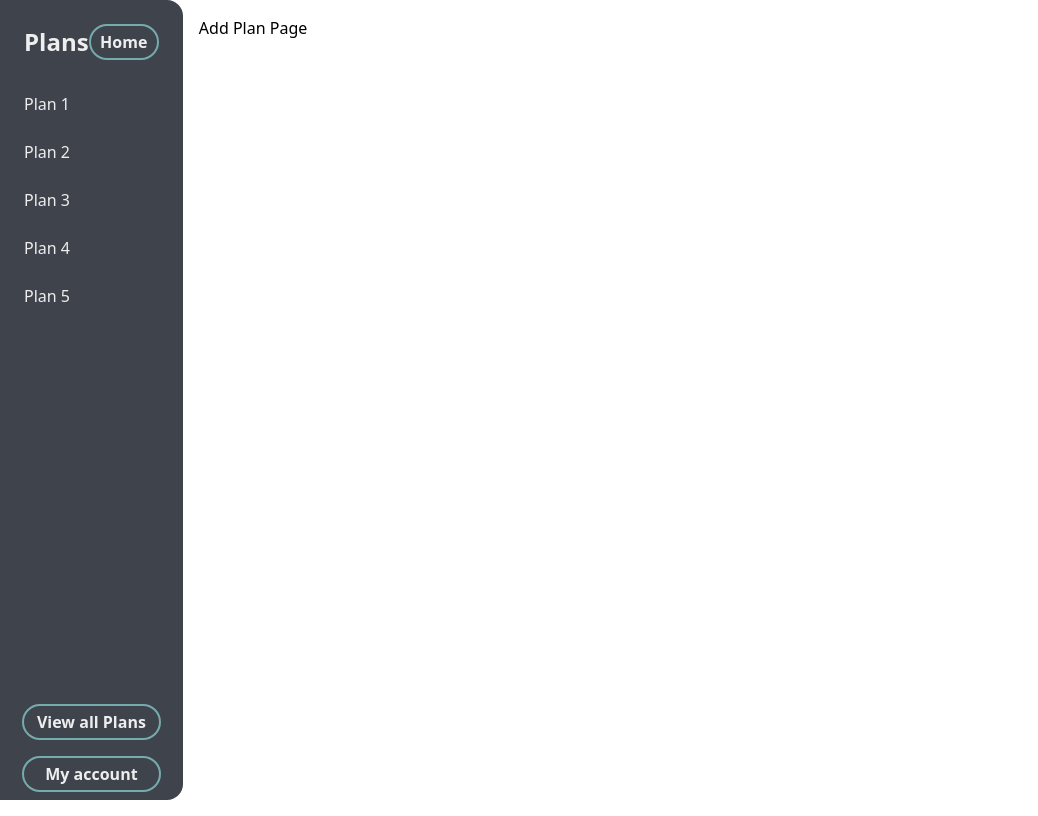
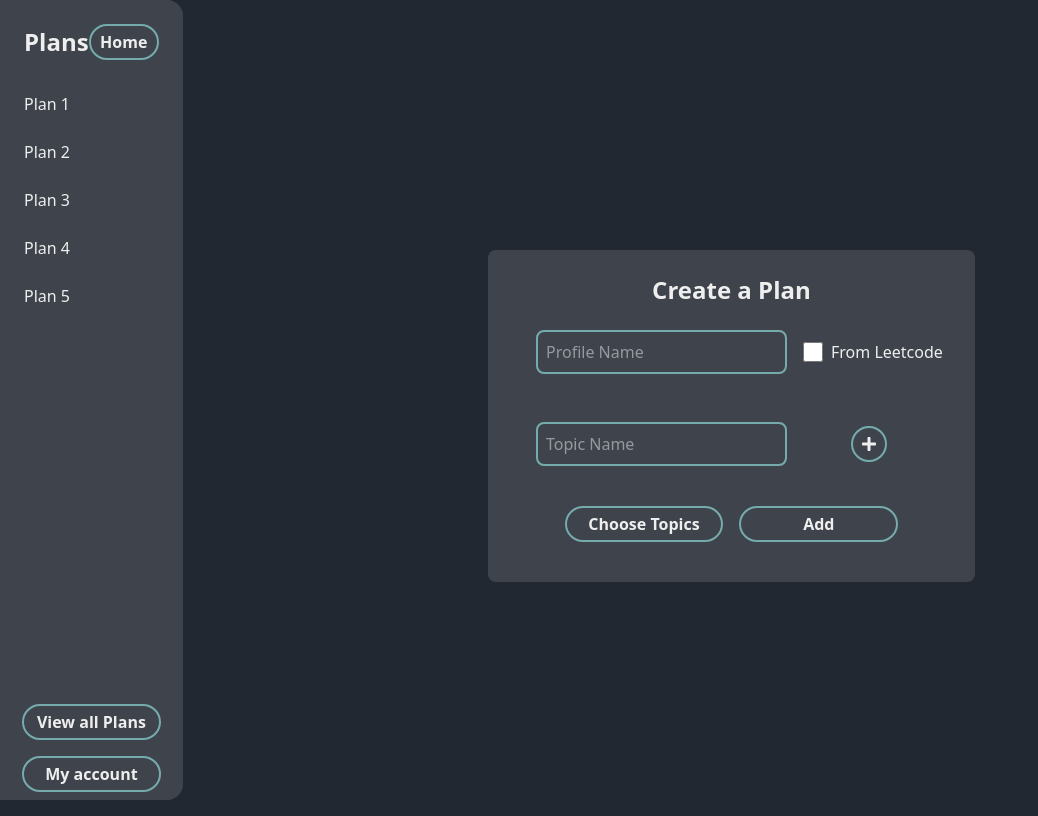
Before and after one commit to DanLaurentiu1/a2cl, a Next.js app: page /plans/add in a window 1280 px wide. Shown: the whole page, without its empty margins (0-1038 px from the left). Built offline with nearby package versions, Linux system fonts and the light colour scheme.

Commit message:
add support for react flow

```diff
--- a/app/(dashboard)/layout.tsx
+++ b/app/(dashboard)/layout.tsx
@@ -20,12 +20,10 @@ export default function RootLayout({
   return (
     <html lang="en">
       <body
-        className={`${geistSans.variable} ${geistMono.variable} antialiased`}
+        className={`bg-darkgrey ${geistSans.variable} ${geistMono.variable} antialiased`}
       >
         <div className="flex h-screen">
-          {/* Card on the left side */}
           <SidePannel />
-          {/* Main content */}
           <div className="flex-1 p-4">{children}</div>
         </div>
       </body>
--- a/app/(dashboard)/page.tsx
+++ b/app/(dashboard)/page.tsx
@@ -1,9 +1,15 @@
-import CreatePlan from "../ui/dashboard/CreatePlan";
+import Link from "next/link";
 
 export default function Home() {
   return (
-    <div className="">
-      <CreatePlan></CreatePlan>
+    <div className="flex flex-col h-screen justify-center items-center">
+      <p className="text-4xl font-bold mb-8 text-white">Create a new Plan?</p>
+      <Link
+        className="text-white w-1/2 bg-darkgrey p-1 rounded-3xl border-2 border-lightgreen font-semibold flex items-center justify-center hover:border-orange transition-all duration-200"
+        href="/plans/add"
+      >
+        Add Plan
+      </Link>
     </div>
   );
 }
--- a/app/(dashboard)/plans/[id]/page.tsx
+++ b/app/(dashboard)/plans/[id]/page.tsx
@@ -1,3 +1,18 @@
-export default function Page() {
-  return <p>Specific Plan Page</p>;
+"use client";
+import { plans } from "@/app/domain/data";
+import PlanGraph from "./PlanGraph";
+import { use } from "react";
+
+export default function PlanPage({
+  params,
+}: {
+  params: Promise<{ id: string }>;
+}) {
+  const { id } = use(params);
+  const plan = plans.find((plan) => plan.id === Number(id));
+  return (
+    <div className="w-full h-full p-6 rounded-lg items-center">
+      {PlanGraph(plan)}
+    </div>
+  );
 }
--- a/app/(dashboard)/plans/add/page.tsx
+++ b/app/(dashboard)/plans/add/page.tsx
@@ -1,3 +1,47 @@
-export default function Page() {
-  return <p>Add Plan Page</p>;
+import Link from "next/link";
+import { FaPlus } from "react-icons/fa";
+
+export default function AddPage() {
+  return (
+    <div className="flex h-screen rounded-lg justify-center items-center">
+      <div className="flex flex-col bg-lightgrey p-6 rounded-lg items-center">
+        <p className="text-white text-2xl font-semibold">Create a Plan</p>
+        <div className="flex p-2 rounded-lg items-center">
+          <input
+            type="text"
+            placeholder="Profile Name"
+            className="p-2 m-4 border-2 border-lightgreen rounded-lg text-white"
+          />
+          <label className="flex items-center gap-2">
+            <input type="checkbox" className="w-5 h-5" />
+            <span className="text-white">From Leetcode</span>
+          </label>
+        </div>
+        <div className="flex p-2 w-full gap-12 rounded-lg items-center">
+          <input
+            type="text"
+            placeholder="Topic Name"
+            className="p-2 m-4 border-2 border-lightgreen rounded-lg text-white"
+          />
+          <button className="flex items-center justify-center w-9 h-9 text-white rounded-full border-2 border-lightgreen hover:border-orange transition-all duration-200">
+            <FaPlus className="text-base" />
+          </button>
+        </div>
+        <div className="flex p-4 w-5/6 gap-4 rounded-lg items-center">
+          <Link
+            className="text-white w-5/6 bg-lightgrey p-1 rounded-3xl border-2 border-lightgreen font-semibold flex items-center justify-center hover:border-orange transition-all duration-200"
+            href="/plans"
+          >
+            Choose Topics
+          </Link>
+          <Link
+            className="text-white w-5/6 bg-lightgrey p-1 rounded-3xl border-2 border-lightgreen font-semibold flex items-center justify-center hover:border-orange transition-all duration-200"
+            href="/plans"
+          >
+            Add
+          </Link>
+        </div>
+      </div>
+    </div>
+  );
 }
--- a/app/(dashboard)/plans/page.tsx
+++ b/app/(dashboard)/plans/page.tsx
@@ -1,3 +1,11 @@
-export default function Page() {
-  return <p>Plans page</p>;
+import Link from "next/link";
+import { plans } from "../../domain/data";
+import PlanCard from "@/app/ui/plans/PlanCard";
+
+export default function AllPlans() {
+  return (
+    <div className="p-8 grid grid-cols-4 gap-32">
+      {plans.map((plan) => PlanCard(plan))}
+    </div>
+  );
 }
--- a/app/domain/Plan.ts
+++ b/app/domain/Plan.ts
@@ -1,11 +1,13 @@
 import { Problem } from "./Problem";
 import { Profile } from "./Profile";
+import { Topic } from "./Topic";
 
 export class Plan {
   private _id: number;
   private _title: string;
   private _profile: Profile;
   private _problems: Array<[boolean, Problem]>;
+  private _topics: Set<Topic>;
 
   constructor(
     id: number,
@@ -17,6 +19,18 @@ export class Plan {
     this._title = title;
     this._profile = profile;
     this._problems = problems;
+    this._topics = new Set();
+    this.initializeTopicSet();
+  }
+
+  public initializeTopicSet() {
+    for (let i = 0; i < this._problems.length; i++) {
+      const [isDone, problem] = this._problems[i];
+      for (let j = 0; j < problem.topics.length; j++) {
+        const topic: Topic = problem.topics[j];
+        this._topics.add(topic);
+      }
+    }
   }
 
   public get id(): number {
@@ -60,7 +74,11 @@ export class Plan {
     this._problems = newProblems;
   }
 
-  public updateProblemDone(id: bigint) {
+  public get topics(): Set<Topic> {
+    return this._topics;
+  }
+
+  public updateProblemDone(id: number) {
     for (let i = 0; i < this._problems.length; i++) {
       const [isDone, problem] = this._problems[i];
       if (problem.id === id) {
@@ -69,6 +87,18 @@ export class Plan {
       }
     }
   }
+
+  public getPercentageCompleted(): number {
+    let counter: number = 0;
+    for (let i = 0; i < this._problems.length; i++) {
+      const [isDone, problem] = this._problems[i];
+      if (isDone === true) {
+        counter += 1;
+      }
+    }
+    return (counter / this._problems.length) * 100;
+  }
+
   public toString(): string {
     return `Plan(id:${this._id}, title:${this._title}, profile:${this._profile}, problems:${this._problems})`;
   }
--- a/app/domain/Problem.ts
+++ b/app/domain/Problem.ts
@@ -21,24 +21,24 @@ export class Problem {
     this._acceptanceRate = acceptanceRate;
   }
 
-  public get id(): bigint {
-    return this.id;
+  public get id(): number {
+    return this._id;
   }
 
   public get name(): string {
-    return this.name;
+    return this._name;
   }
 
-  public get topics(): string {
-    return this.topics;
+  public get topics(): Array<Topic> {
+    return this._topics;
   }
 
-  public get difficulty(): string {
-    return this.difficulty;
+  public get difficulty(): 0 | 1 | 2 {
+    return this._difficulty;
   }
 
-  public get acceptanceRate(): string {
-    return this.acceptanceRate;
+  public get acceptanceRate(): number {
+    return this._acceptanceRate;
   }
 
   public set id(newId: number) {
--- a/app/domain/data.ts
+++ b/app/domain/data.ts
@@ -56,35 +56,35 @@ const profile1: Profile = new Profile(1, "Profile 1", proficiencies1, true);
 const profile2: Profile = new Profile(2, "Profile 2", proficiencies2, true);
 
 const plan1: Plan = new Plan(1, "Plan 1", profile1, [
-  [false, problem1],
-  [false, problem2],
+  [true, problem1],
+  [true, problem2],
   [false, problem3],
 ]);
 
 const plan2: Plan = new Plan(2, "Plan 2", profile2, [
   [false, problem1],
-  [false, problem3],
+  [true, problem3],
   [false, problem5],
   [false, problem6],
 ]);
 
 const plan3: Plan = new Plan(3, "Plan 3", profile2, [
-  [false, problem1],
-  [false, problem3],
-  [false, problem4],
-  [false, problem5],
+  [true, problem1],
+  [true, problem3],
+  [true, problem4],
+  [true, problem5],
   [false, problem6],
 ]);
 
 const plan4: Plan = new Plan(4, "Plan 4", profile1, [
-  [false, problem1],
-  [false, problem6],
+  [true, problem1],
+  [true, problem6],
 ]);
 
 const plan5: Plan = new Plan(5, "Plan 5", profile1, [
-  [false, problem1],
+  [true, problem1],
   [false, problem2],
-  [false, problem3],
+  [true, problem3],
   [false, problem6],
 ]);
 
--- a/package.json
+++ b/package.json
@@ -11,7 +11,9 @@
   "dependencies": {
     "next": "15.2.3",
     "react": "^19.0.0",
-    "react-dom": "^19.0.0"
+    "react-dom": "^19.0.0",
+    "react-icons": "^5.5.0",
+    "reactflow": "^11.11.4"
   },
   "devDependencies": {
     "@eslint/eslintrc": "^3",
```
Also changed, not shown: 1 other file (tests, documents, lock files or other folders).
